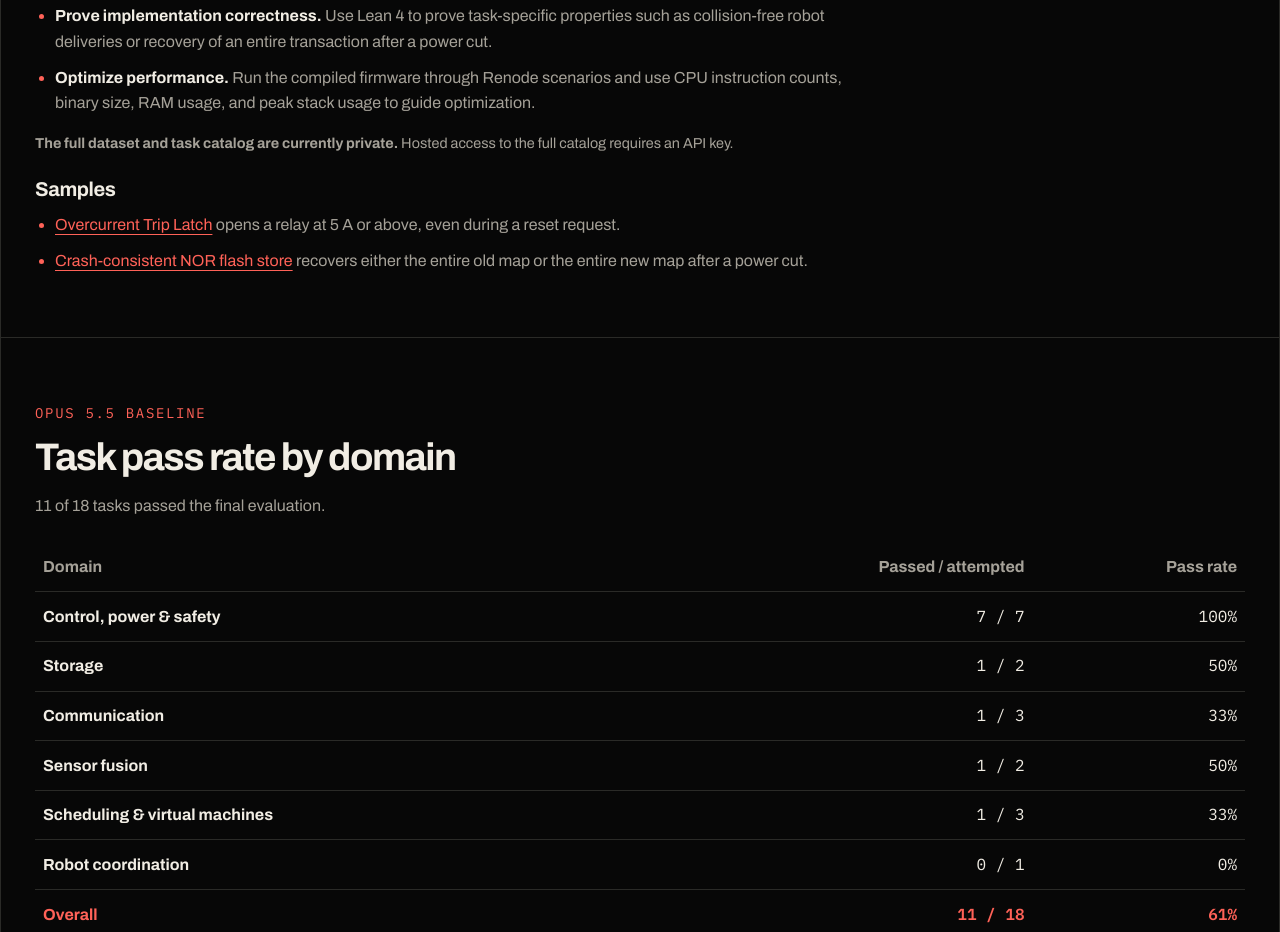
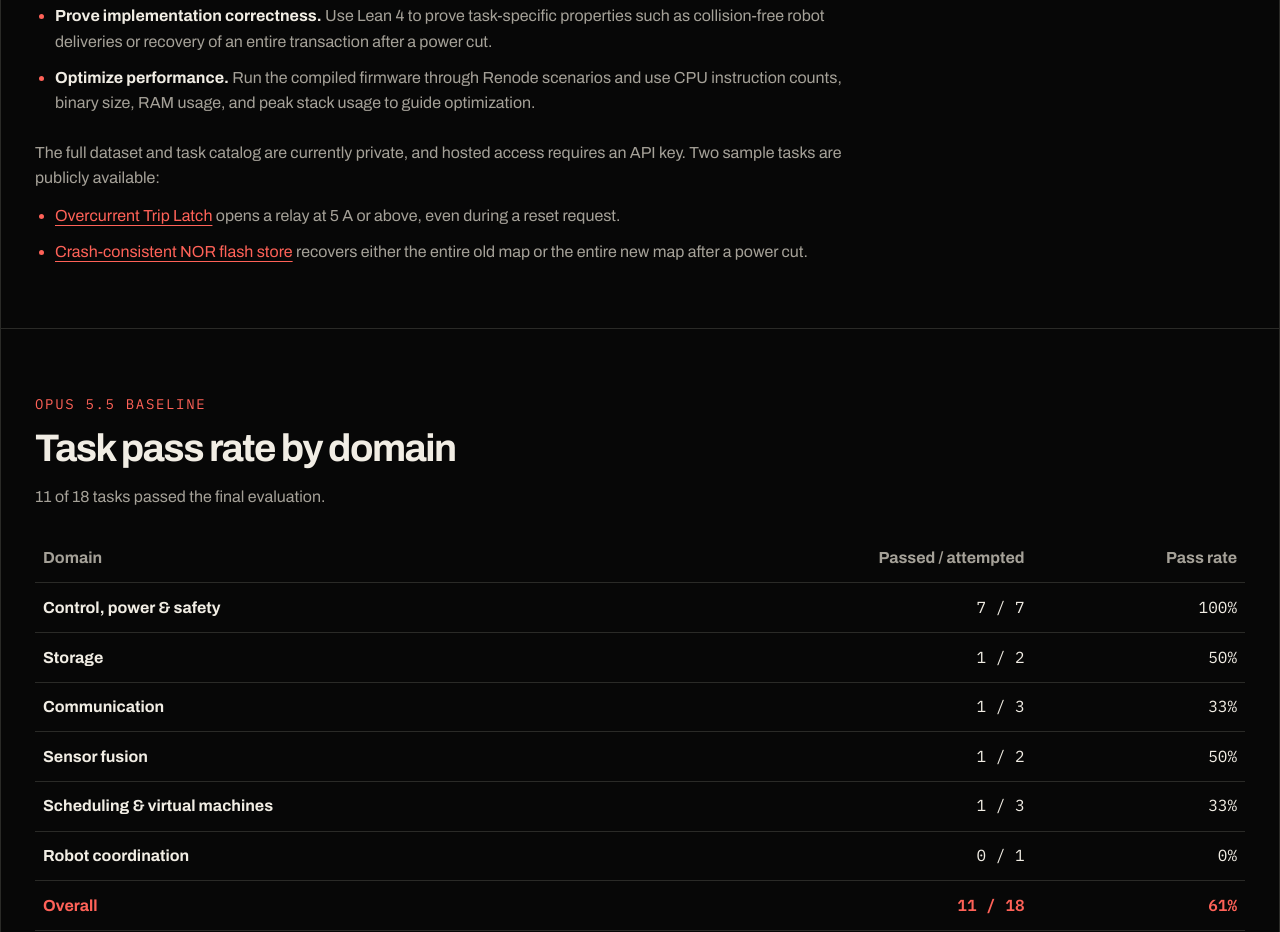
Before and after one commit to h5i-dev/FirmwareGym-Public, a plain HTML site: page docs/index.html in a window 1280 px wide. Shown: the part 1053-1985 px from the top of the page. Drawn offline with Linux system fonts and the light colour scheme.

Commit message:
Introduce public samples in the task access note

```diff
--- a/docs/index.html
+++ b/docs/index.html
@@ -116,9 +116,8 @@
         <li><strong>Prove implementation correctness.</strong> Use Lean 4 to prove task-specific properties such as collision-free robot deliveries or recovery of an entire transaction after a power cut.</li>
         <li><strong>Optimize performance.</strong> Run the compiled firmware through Renode scenarios and use CPU instruction counts, binary size, RAM usage, and peak stack usage to guide optimization.</li>
       </ul>
-      <p class="note"><strong>The full dataset and task catalog are currently private.</strong> Hosted access to the full catalog requires an API key.</p>
       <div id="samples" class="samples">
-        <h3>Samples</h3>
+        <p class="intro">The full dataset and task catalog are currently private, and hosted access requires an API key. Two sample tasks are publicly available:</p>
         <ul class="overview-list">
           <li><a href="https://github.com/h5i-dev/FirmwareGym-Public/tree/main/examples/overcurrent_starter">Overcurrent Trip Latch</a> opens a relay at 5 A or above, even during a reset request.</li>
           <li><a href="https://github.com/h5i-dev/FirmwareGym-Public/tree/main/examples/flash_kv_nor_starter">Crash-consistent NOR flash store</a> recovers either the entire old map or the entire new map after a power cut.</li>
```
